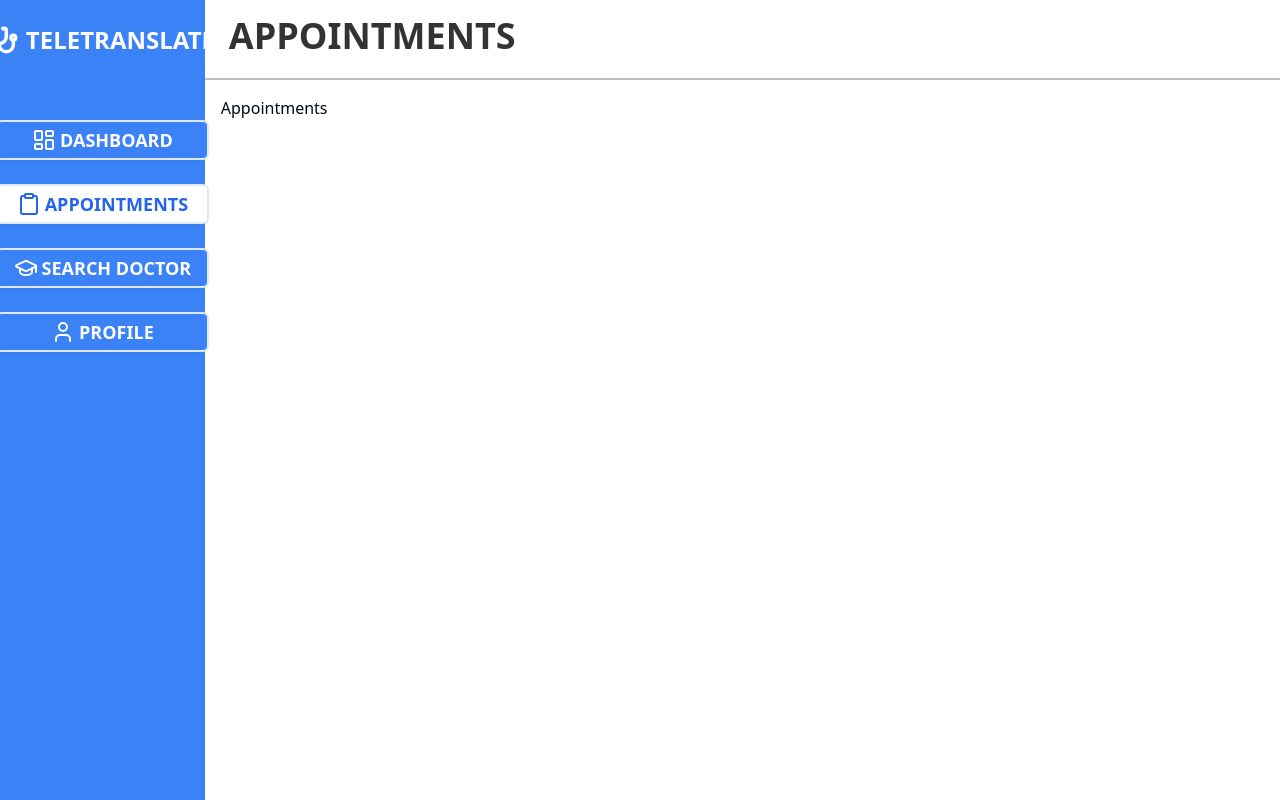
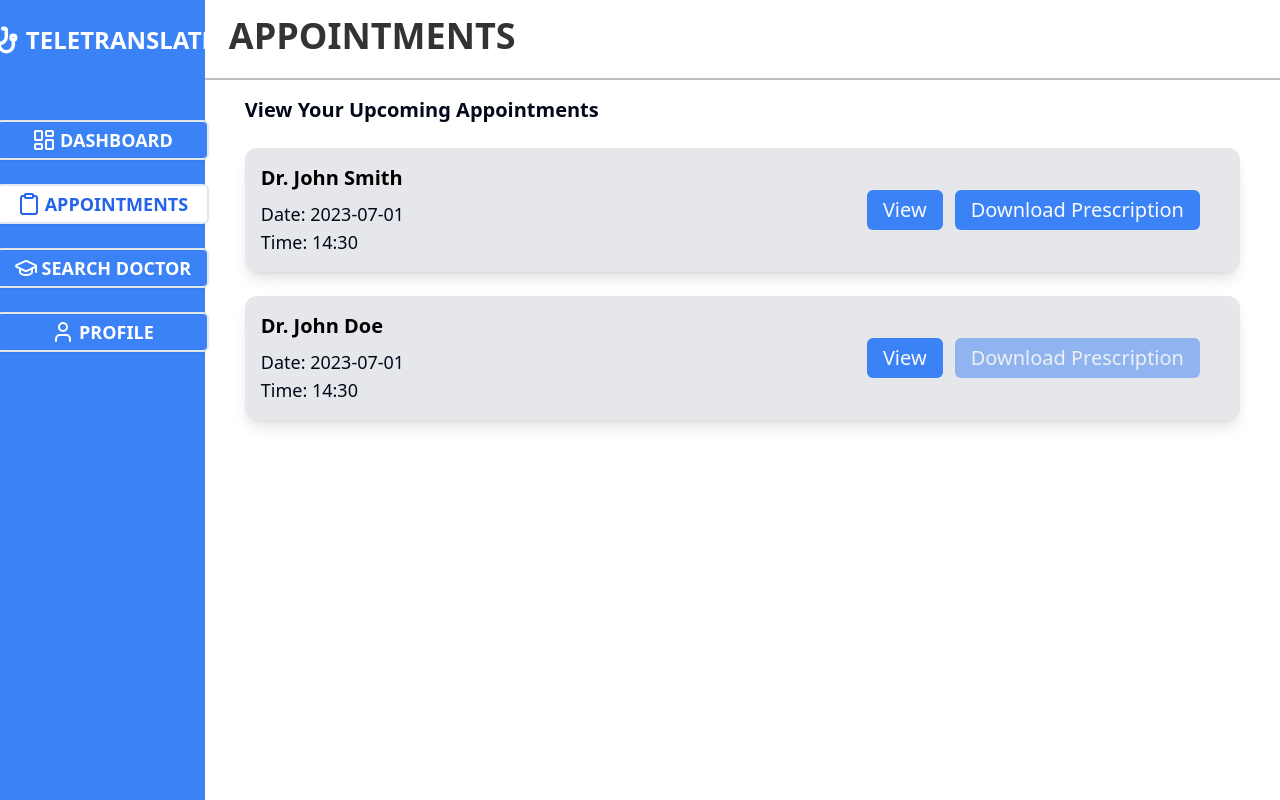
Before and after one commit to dishant-yadav/h4b3-access-denied, a React (Vite) app in the folder frontend/: page /appointments in a window 1280 px wide. Built offline with nearby package versions, Linux system fonts and the light colour scheme.

Commit message:
added appointments page

```diff
--- a/frontend/src/App.jsx
+++ b/frontend/src/App.jsx
@@ -17,7 +17,7 @@ const router = createBrowserRouter([
     element: <LandingPage />,
   },
   {
-    path: '/meet/*',
+    path: '/meet/:roomId',
     element: <Meeting />,
   },
   {
--- a/frontend/src/pages/Appointments.jsx
+++ b/frontend/src/pages/Appointments.jsx
@@ -1,21 +1,130 @@
-import Sidebar from '@/components/Sidebar'
-import Topbar from '@/components/Topbar'
-import React from 'react'
+import Sidebar from "@/components/Sidebar";
+import Topbar from "@/components/Topbar";
+import { Button } from "@/components/ui/button";
+import React, { useState } from "react";
+import BookedAppointment from "./BookedAppointment";
+
+const appointments = [
+  {
+    patient: "667fc0836625d388d8e01b29",
+    doctor: {
+      id: 1,
+      name: "Dr. John Smith",
+      qualification: "MD",
+      speciality: "Cardiologist",
+      address: "Hospital Address 1",
+      registrationNumber: "DOC1000",
+      mobileNumber: "+9876543210",
+      hospitalName: "Hospital 1",
+      age: 45,
+      country: "USA",
+      description:
+        "Dr. John Smith has over 20 years of experience in cardiology and is known for his patient-centered approach.",
+      linkedin: "https://www.linkedin.com/in/drjohnsmith",
+      twitter: "https://twitter.com/drjohnsmith",
+      facebook: "https://www.facebook.com/drjohnsmith",
+      image:
+        "https://img.freepik.com/free-photo/doctor-offering-medical-teleconsultation_23-2149329007.jpg",
+    },
+    date: "2023-07-01",
+    slot: {
+      time: "14:30",
+      isBooked: true,
+    },
+    notes: "First consultation",
+    id: "667fc0836625d388d8e01b34",
+    isCompleted: true,
+  },
+  {
+    patient: "667fc0836625d388d8e01b29",
+    doctor: {
+      id: 1,
+      name: "Dr. John Doe",
+      qualification: "MD",
+      speciality: "Cardiologist",
+      address: "Hospital Address 1",
+      registrationNumber: "DOC1000",
+      mobileNumber: "+9876543210",
+      hospitalName: "Hospital 1",
+      age: 45,
+      country: "USA",
+      description:
+        "Dr. John Smith has over 20 years of experience in cardiology and is known for his patient-centered approach.",
+      linkedin: "https://www.linkedin.com/in/drjohnsmith",
+      twitter: "https://twitter.com/drjohnsmith",
+      facebook: "https://www.facebook.com/drjohnsmith",
+      image:
+        "https://img.freepik.com/free-photo/doctor-offering-medical-teleconsultation_23-2149329007.jpg",
+    },
+    date: "2023-07-01",
+    slot: {
+      time: "14:30",
+      isBooked: true,
+    },
+    notes: "First consultation",
+    id: "667fc0836625d388d8e01b55",
+    isCompleted: false,
+  },
+];
 
 const Appointments = () => {
+  const [openModal, setOpenModal] = useState(false);
+  const [selectedAppointment, setSelectedAppointment] = useState(null);
+
+  const openDetails = (appointment) => {
+    setSelectedAppointment(appointment);
+    setOpenModal(true);
+  };
+
+  const closeModal = () => {
+    setOpenModal(false);
+    setSelectedAppointment(null);
+  };
+
   return (
     <div className="flex h-screen overflow-hidden">
       <Sidebar />
       <div className="flex flex-col w-[84%] h-screen">
-        <Topbar name="APPOINTMENTS"/>
+        <Topbar name="APPOINTMENTS" />
         <div className="flex-1 overflow-y-auto">
-          <div className="p-4">
-            Appointments
+          <div className="px-10 py-4">
+            <h1 className="text-xl font-semibold mb-4">
+              View Your Upcoming Appointments
+            </h1>
+            {appointments.map((item, index) => (
+              <div
+                key={index}
+                className="mt-6 bg-gray-200 p-4 rounded-xl flex justify-between items-center shadow-lg"
+              >
+                <div>
+                  <h1 className="text-black font-semibold text-xl mb-2">
+                    {item.doctor.name}
+                  </h1>
+                  <p className="text-lg font-medium">Date: {item.date}</p>
+                  <p className="text-lg font-medium">Time: {item.slot.time}</p>
+                </div>
+                <div className="mr-6 flex gap-3">
+                  <Button
+                    className="text-xl bg-blue-500 hover:bg-blue-600"
+                    onClick={() => openDetails(item)}
+                  >
+                    View
+                  </Button>
+                  <Button className="text-xl bg-blue-500 hover:bg-blue-600" disabled={!item.isCompleted}>Download Prescription</Button>
+                </div>
+              </div>
+            ))}
           </div>
         </div>
       </div>
+      {openModal && (
+        <BookedAppointment
+          appointment={selectedAppointment}
+          closeModal={closeModal}
+        />
+      )}
     </div>
-  )
-}
+  );
+};
 
-export default Appointments
+export default Appointments;
--- /dev/null
+++ b/frontend/src/pages/BookedAppointment.jsx
@@ -0,0 +1,30 @@
+import { Button } from "@/components/ui/button";
+import { X } from "lucide-react";
+import React from "react";
+import { Link } from "react-router-dom";
+
+const BookedAppointment = ({ appointment, closeModal }) => {
+  return (
+    <div className="fixed inset-0 z-50 flex items-center justify-center bg-black/60 backdrop-brightness-50 backdrop-blur">
+      <div className="bg-white p-6 rounded-lg w-1/4 flex flex-col gap-6">
+        <div className="flex justify-between items-center">
+          <h1 className="text-2xl font-semibold">Appointment Details</h1>
+          <button className="text-black" onClick={closeModal}>
+            <X size={20} />
+          </button>
+        </div>
+        <div>
+          <h2 className="text-xl font-bold">{appointment.doctor.name}</h2>
+          <p className="text-lg">Date: {appointment.date}</p>
+          <p className="text-lg">Time: {appointment.slot.time}</p>
+          <p className="text-lg">Notes: {appointment.notes}</p>
+        </div>
+        <Link to={`/meet/${appointment.id}`}>
+          <Button className="text-lg bg-blue-500 hover:bg-blue-600">Join Call</Button>
+        </Link>
+      </div>
+    </div>
+  );
+};
+
+export default BookedAppointment;
--- a/frontend/src/pages/Meeting.jsx
+++ b/frontend/src/pages/Meeting.jsx
@@ -2,15 +2,18 @@ import React, { useEffect, useRef, useState } from 'react';
 import io from 'socket.io-client';
 import Peer from 'peerjs';
 
+
 import translateApi from '../api/Translate';
-import { useNavigate } from 'react-router-dom';
+import { useNavigate, useParams } from 'react-router-dom';
 
-const ROOM_ID = window.location.pathname.split('/')[2]; // Get room ID from URL
-console.log("ROOM_ID", ROOM_ID);
+
 
 const BACKEND = "localhost:3050";
 
 const Meeting = () => {
+  const {roomId} = useParams();
+  const ROOM_ID = roomId;
+  console.log("Room Id",ROOM_ID);
   const [conversation, setConversation]= useState([]);
   const [myStream, setMyStream] = useState();
   const [cameraBackgroundColor, setCameraBackgroundColor] = useState("red");
```
